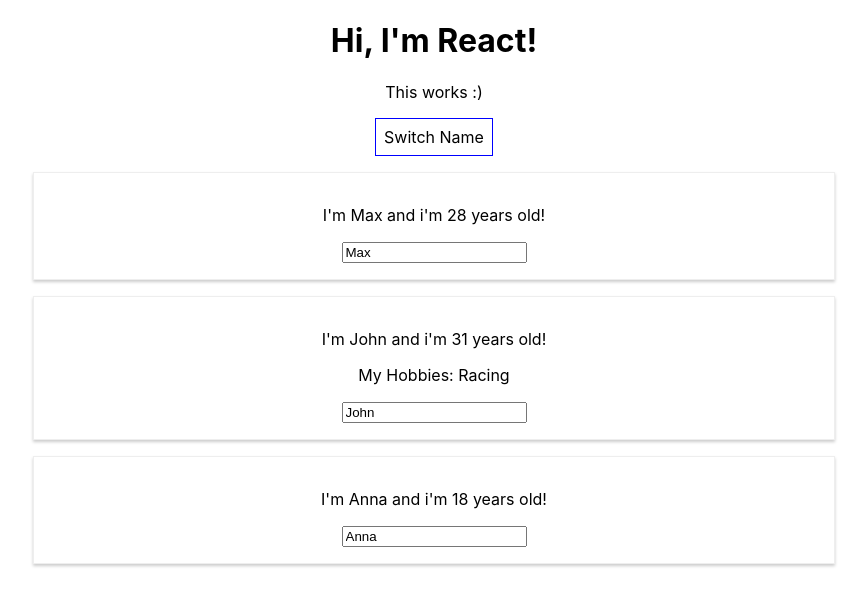
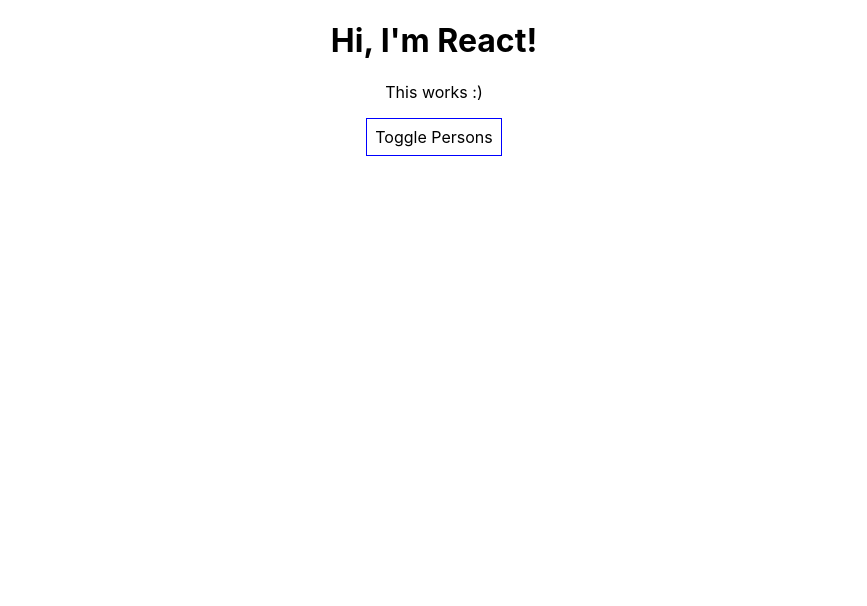
Before and after one commit to romiki44/ReactJS2, a React (Create React App) app: page / in a window 1280 px wide. Shown: the top 606 px of the page, without its empty margins (206-1073 px from the left). Built offline with nearby package versions, Linux system fonts and the light colour scheme.

Commit message:
section04 done

```diff
--- a/src/App.js
+++ b/src/App.js
@@ -4,33 +4,49 @@
 import Person from './Person/Person';
 
 class App extends Component {
-  state={
+  state = {
     persons: [
-      {name: 'Max', age: 28},
-      {name: 'John', age: 31},
-      {name: 'Anna', age: 18}
+      { id:'asde1', name: 'Max', age: 28 },
+      { id:'rewvc5', name: 'John', age: 31 },
+      { id:'asdf7', name: 'Anna', age: 18 }
     ],
-    otherState: 'some value'
+    otherState: 'some value',
+    showPerson: false
   }
 
-  switchNameHandler = (newName) => {
-    this.setState({persons : [
-      {name: newName, age: 28},
-      {name: 'John', age: 31},
-      {name: 'Anna', age: 16}
-    ]})
+  nameChangeHandler = (event, id) => {
+    const personIndex = this.state.persons.findIndex(p=> {
+      return p.id===id;
+    });
+
+    //opat kopia objektu nie refencia, novsi a starsi sposob
+    const person={...this.state.persons[personIndex]};
+    //const person=Object.assign({}, this.state.persons[personIndex]);
+
+    // najprv kopia jedneho objektu
+    person.name=event.target.value;
+    // potom celeho pola
+    const persons=[...this.state.persons];
+    persons[personIndex]=person;
+
+    this.setState({persons: persons})
   }
 
-  nameChangeHandler = (event) => {
-    this.setState({persons : [
-      {name: 'Max', age: 28},
-      {name: event.target.value, age: 31},
-      {name: 'Anna', age: 16}
-    ]})
+  deletePersonHandler = (index)=> {
+    //nepouzit refenciu ale novu kopiu!!
+    //const persons=this.state.persons.slice();
+    const persons=[...this.state.persons];
+    persons.splice(index, 1);
+    this.setState({persons:persons});
+  }
+
+  togglePersonHandler = () => {
+    const doesShow=this.state.showPerson;
+    this.setState({showPerson: !doesShow})
   }
 
   render() {
-    const style={
+    const style = {
       backgroundColor: 'white',
       font: 'inherit',
       border: '1px solid blue',
@@ -38,28 +54,34 @@
       cursor: 'pointer'
     };
 
+    let persons=null;
+
+    if(this.state.showPerson) {
+      persons= (
+        <div>
+          {this.state.persons.map((person, index) =>{
+            return <Person
+              click={()=>this.deletePersonHandler(index)}
+              changed={(event)=>this.nameChangeHandler(event, person.id)}
+              name={person.name}
+              age={person.age}
+              key={person.id}/>
+          })}
+      </div>
+      );
+    }
+
+
     return (
       <div className="App">
         <h1>Hi, I'm React!</h1>
         <p>This works :)</p>
         <button
           style={style}
-          onClick={()=>this.switchNameHandler('MadMax')}>
-          Switch Name
+          onClick={this.togglePersonHandler}>
+          Toggle Persons
         </button>
-        <Person
-          name={this.state.persons[0].name}
-          age={this.state.persons[0].age} />
-        <Person
-          name={this.state.persons[1].name}
-          age={this.state.persons[1].age}
-          click={this.switchNameHandler.bind(this, 'Maximus')}
-          changed={this.nameChangeHandler}>
-          My Hobbies: Racing
-        </Person>
-        <Person
-          name={this.state.persons[2].name}
-          age={this.state.persons[2].age} />
+        {persons}
       </div>
     );
   }
@@ -67,49 +89,3 @@
 }
 
 export default App;
-
-/*
-const App=props=> {
-    const [personsState, setPersonsState]=useState({
-      persons: [
-        {name: 'Max', age: 28},
-        {name: 'John', age: 31},
-        {name: 'Anna', age: 18}
-      ],
-      //otherState: 'some value'
-    });
-
-    const [otherState, setOtherState]=useState({
-      otherState: 'anther value set'
-    })
-
-    console.log(personsState, otherState);
-
-    const switchNameHandler = () => {
-      setPersonsState ({persons : [
-          {name: 'Maximilian', age: 28},
-          {name: 'John', age: 31},
-          {name: 'Anna', age: 16}
-        ],
-        //ostatne objekty sa musia vzdy skopirovat, aj ked sa nemenili, inac sa stratia!!!
-        //pri class-componente a setState to netreba
-        //otherState: personsState.otherState
-      })
-    };
-
-    return (
-      <div className="App">
-        <h1>Hi, I'm React!</h1>
-        <p>This works :)</p>
-        <button onClick={switchNameHandler}>Switch Name</button>
-        <Person name={personsState.persons[0].name} age={personsState.persons[0].age} />
-        <Person name={personsState.persons[1].name} age={personsState.persons[1].age} >
-          My Hobbies: Racing
-        </Person>
-        <Person name={personsState.persons[2].name} age={personsState.persons[2].age} />
-      </div>
-    );
-  }
-
-export default App;
-*/
```
